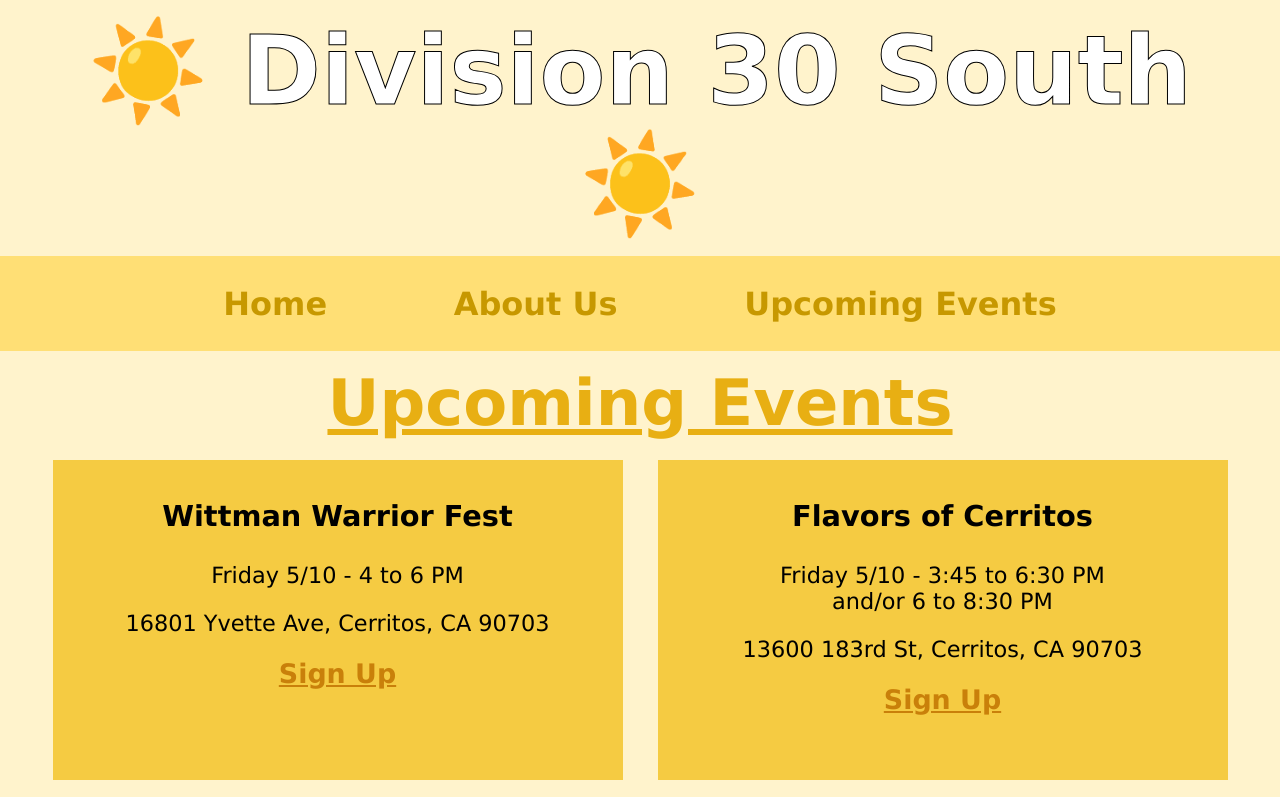
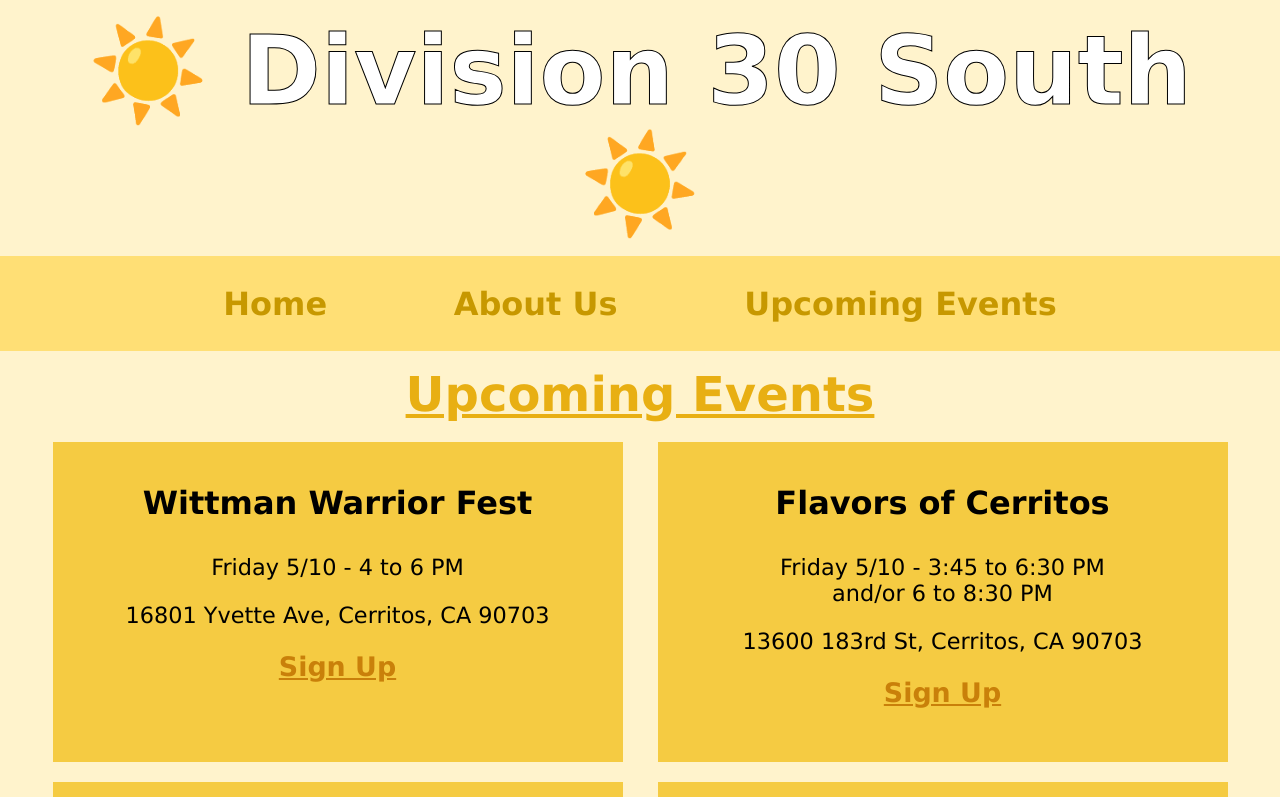
Before and after one commit to aliciayc1/DLTMockApp, a plain HTML site: page upcoming-events.html in a window 1280 px wide. Shown: the top 797 px of the page. Drawn offline with Linux system fonts and the light colour scheme.

Commit message:
formatting

```diff
--- a/main.css
+++ b/main.css
@@ -38,7 +38,7 @@ body {
 h2 {
     margin-top: 15px;
     margin-bottom: 20px;
-    font-size: 4em;
+    font-size: 3em;
     color: #e8af13;
     text-decoration: underline;
 }
@@ -58,7 +58,7 @@ p {
 }
 
 .event h3 {
-    font-size: 1.8em;
+    font-size: 2em;
 }
 
 .event a {
```
